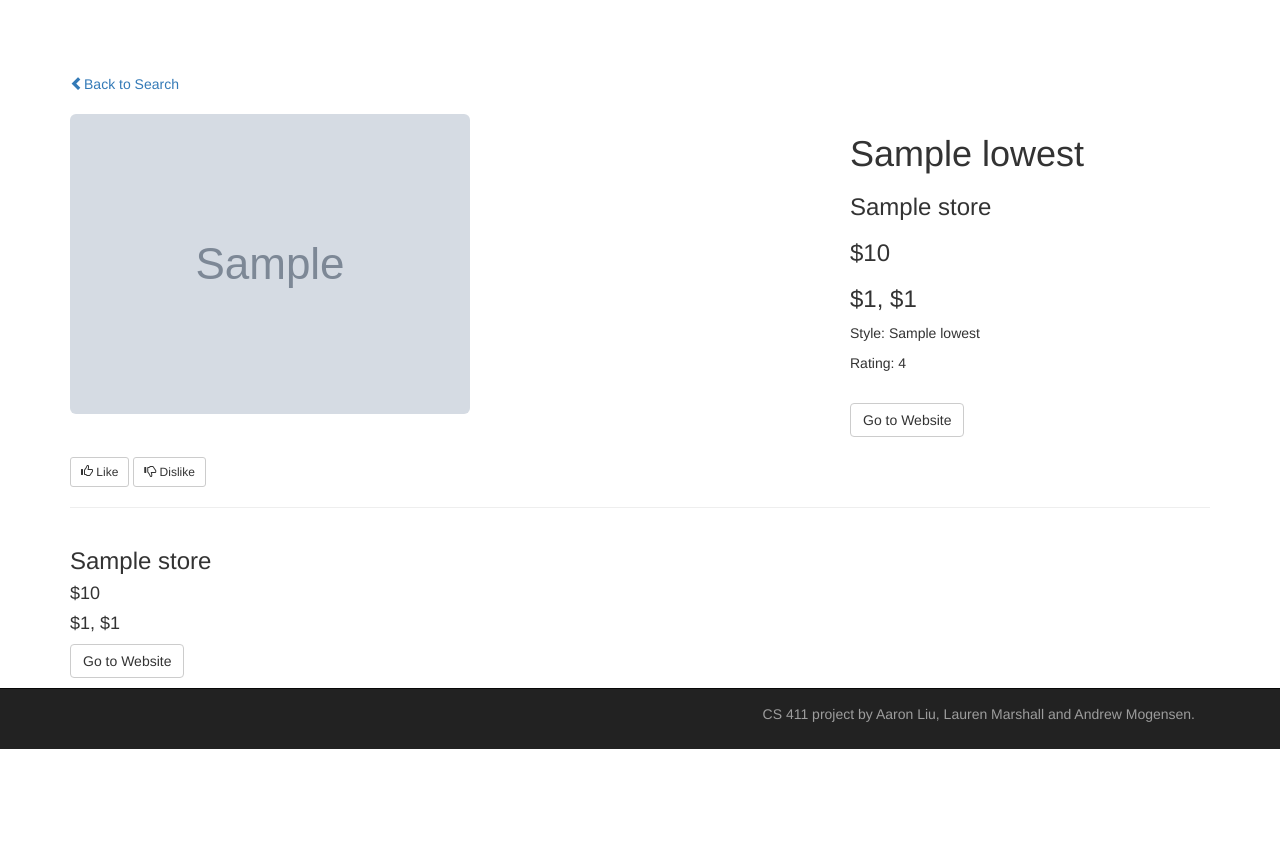
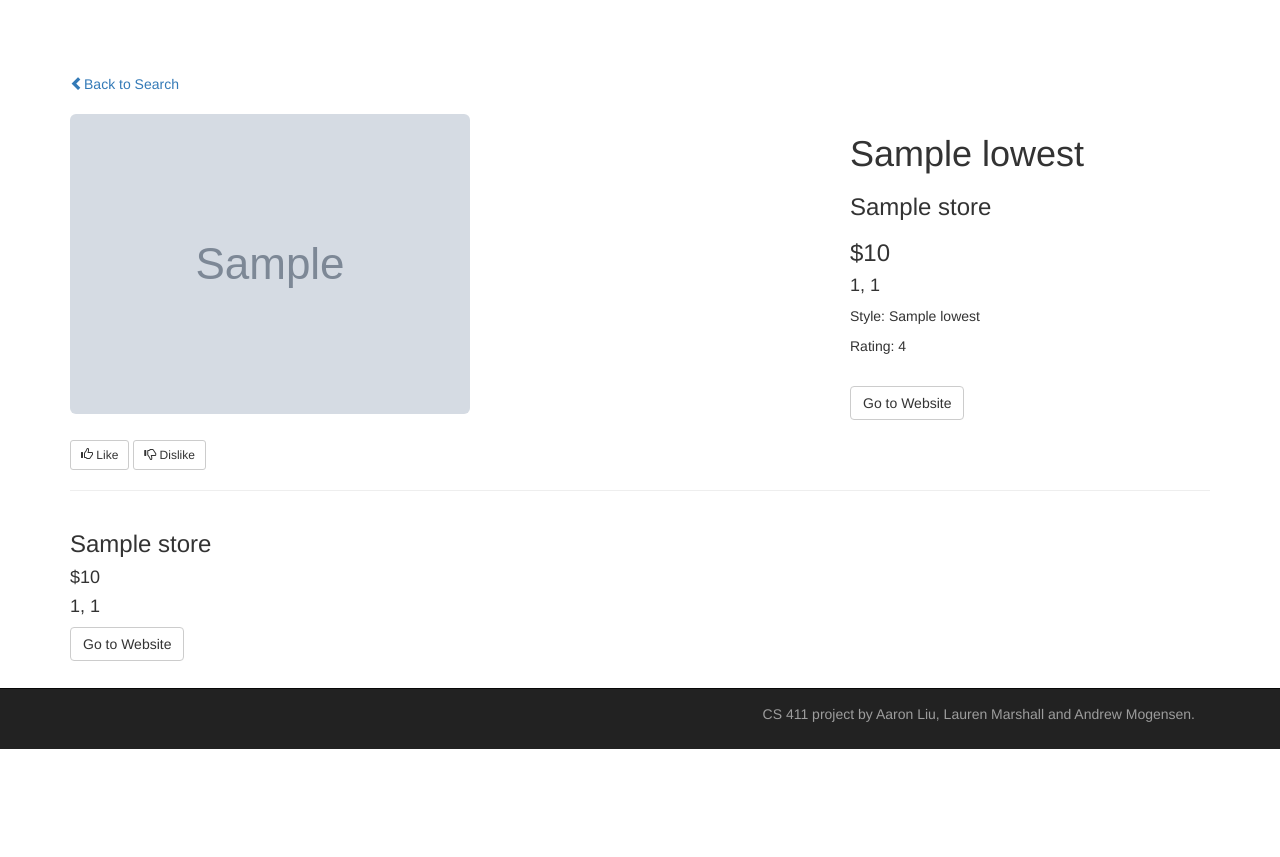
Before and after one commit to aliu899/beermecs411, a Flask app: template templates/detailed-result.html in a window 1280 px wide. Shown: the part 51-908 px from the top of the page. After the commit the page ends 800 px from the top, so only its background shows below. Run offline with Flask 2, Linux system fonts and the light colour scheme; the template is opened without the code that fills it: most values are stand-ins (such as "Sample title", 1, 10 or a date in 2020); grey boxes marked "Sample" are stand-in pictures.

Commit message:
size,number2

```diff
--- a/templates/detailed-result.html
+++ b/templates/detailed-result.html
@@ -62,7 +62,7 @@
             <h1>{{ lowest.beername }}</h1>
             <h3>{{ lowest.store }}</h3>
             <h3>${{ lowest.price }}</h3>
-            <h3>${{ lowest.number }}, ${{ lowest.size }}</h3>
+            <h4>{{ lowest.number }}, {{ lowest.size }}</h4>
             <p>Style: {{ lowest.stylename }}</p>
             <p>Rating: {{ lowest.rating }}</p>
             <br>
@@ -91,7 +91,7 @@
         <div class="col-md-4">
             <h3>{{ listing.store }}</h3>
             <h4>${{ listing.price }}</h4>
-            <h4>${{ listing.number }}, ${{ listing.size }}</h4>
+            <h4>{{ listing.number }}, {{ listing.size }}</h4>
             <a class="btn btn-default" href="#">Go to Website</a>
         </div>
         {% endfor %}
```
